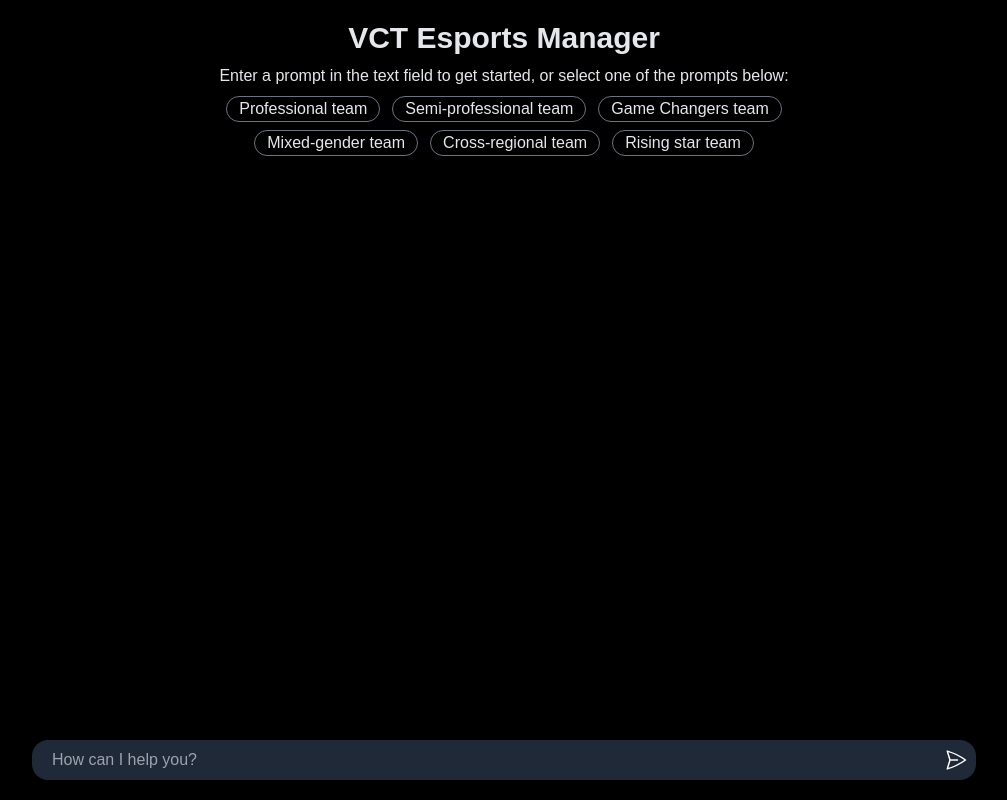
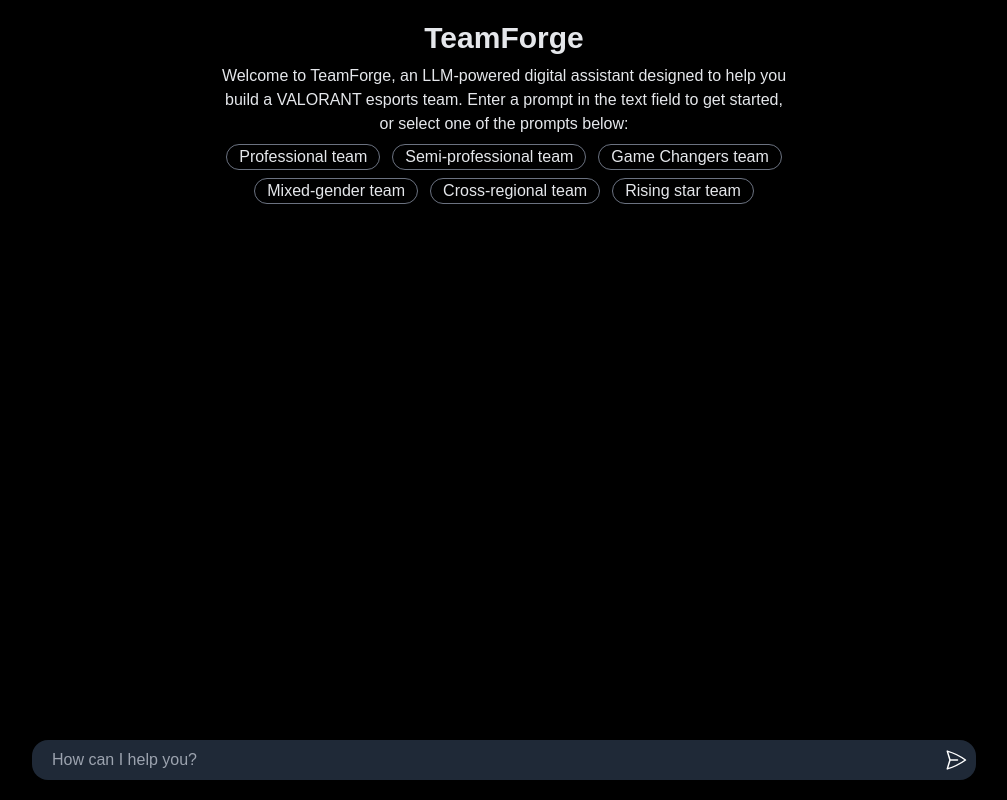
Before and after one commit to Raptors65/vct-esports-manager, a Next.js app in the folder vct-esports-manager-frontend/: page / in a window 1280 px wide. Shown: the whole page, without its empty margins (136-1143 px from the left). Built offline with nearby package versions, Linux system fonts and the light colour scheme.

Commit message:
Rename to TeamForge

```diff
--- a/vct-esports-manager-frontend/app/api/chat/route.ts
+++ b/vct-esports-manager-frontend/app/api/chat/route.ts
@@ -44,7 +44,7 @@
             );
           } else if (orchestrationTrace.modelInvocationOutput) {
             controller.enqueue(
-              encoder.encode(`<p class="trace-step">Response received...</p>`)
+              encoder.encode(`<p class="trace-step">Response received.</p>`)
             );
           } else if (orchestrationTrace.rationale) {
             // TODO: add message here
@@ -53,7 +53,7 @@
           ) {
             controller.enqueue(
               encoder.encode(
-                `<p class="trace-step">Knowledge base response received...</p>`
+                `<p class="trace-step">Knowledge base response received.</p>`
               )
             );
           } else if (orchestrationTrace.observation?.finalResponse?.text) {
--- a/vct-esports-manager-frontend/app/page.tsx
+++ b/vct-esports-manager-frontend/app/page.tsx
@@ -145,10 +145,11 @@
     <main className="container mx-auto pt-5">
       {messages.length === 0 && (
         <div className="text-center mx-auto max-w-xl text-gray-200">
-          <h1 className="text-3xl font-bold">VCT Esports Manager</h1>
+          <h1 className="text-3xl font-bold">TeamForge</h1>
           <p className="my-2">
-            Enter a prompt in the text field to get started, or select one of
-            the prompts below:
+            Welcome to TeamForge, an LLM-powered digital assistant designed to
+            help you build a VALORANT esports team. Enter a prompt in the text
+            field to get started, or select one of the prompts below:
           </p>
           <div className="flex flex-wrap gap-x-3 gap-y-2 justify-center">
             {prewrittenPrompts.map((prompt) => (
```
